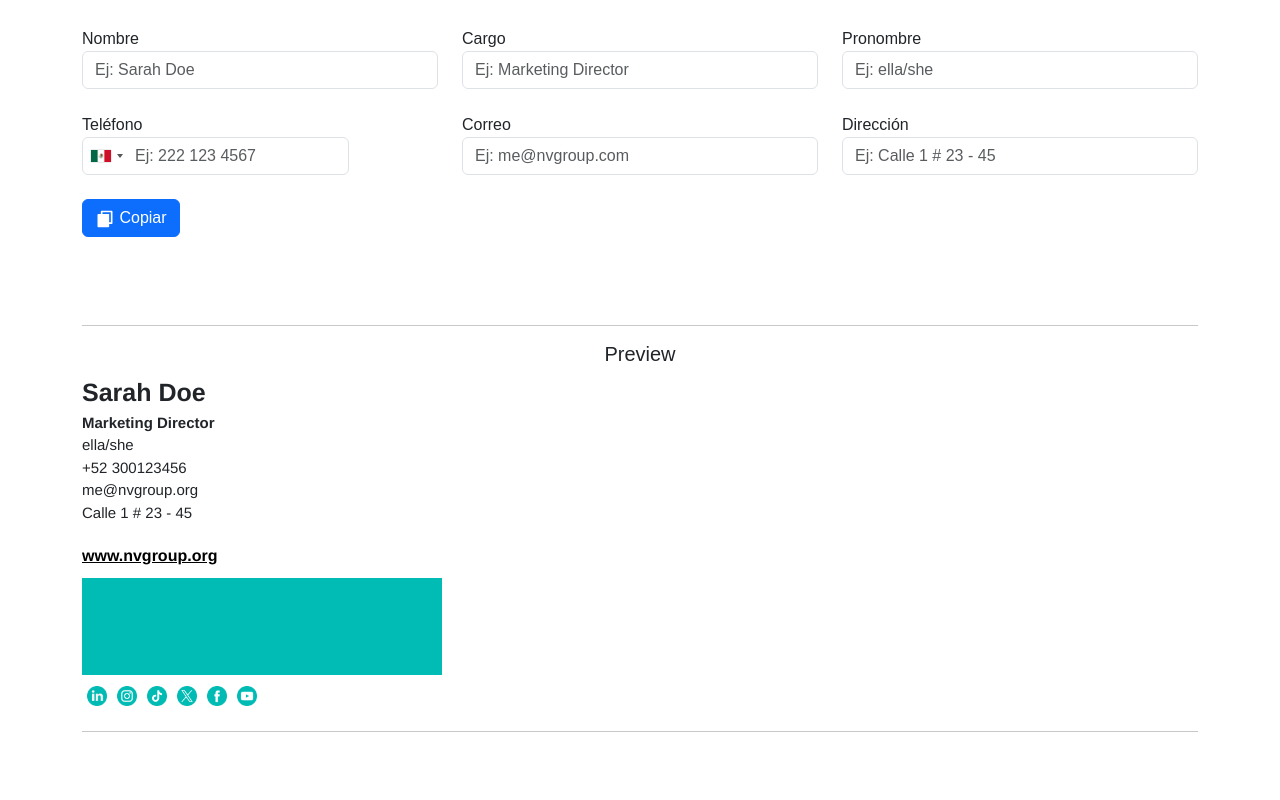
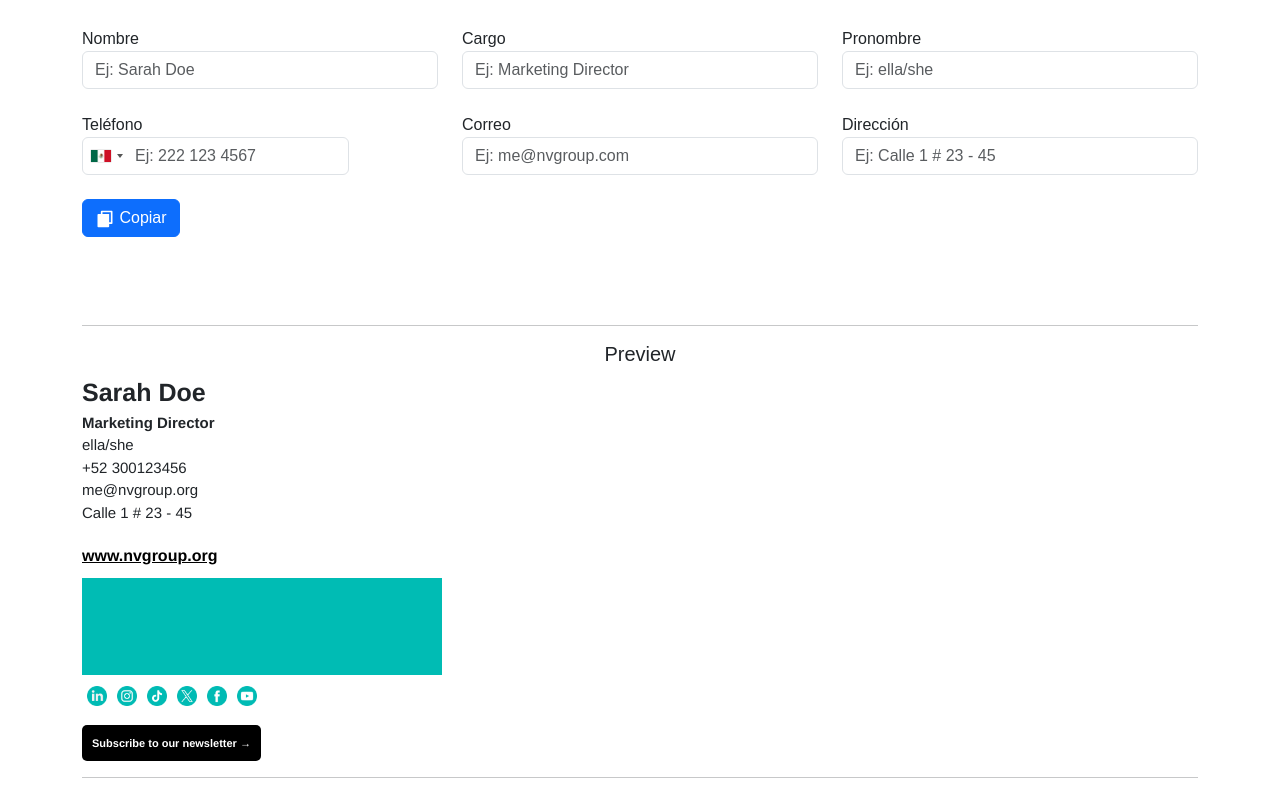
Before and after one commit to Geniorama/firmas-new-ventures, a plain HTML site: page index.html in a window 1280 px wide. Shown: the part 369-1169 px from the top of the page. Drawn offline with nearby package versions, Linux system fonts and the light colour scheme; a web font is replaced by a local one.

Commit message:
feat: add button subscribe to newsletter

```diff
--- a/index.html
+++ b/index.html
@@ -313,6 +313,7 @@
               </tr>
             </table>
 
+            <a style="display: inline-block; margin-top: 10px; color: white; font-weight: bold; background-color: black; padding: 10px; border-radius: 5px; text-align: center; text-decoration: none; font-size: 11px;" href="http://eepurl.com/b4KWIX" target="_blank">Subscribe to our newsletter →</a>
           </div>
 
           <hr>
```
